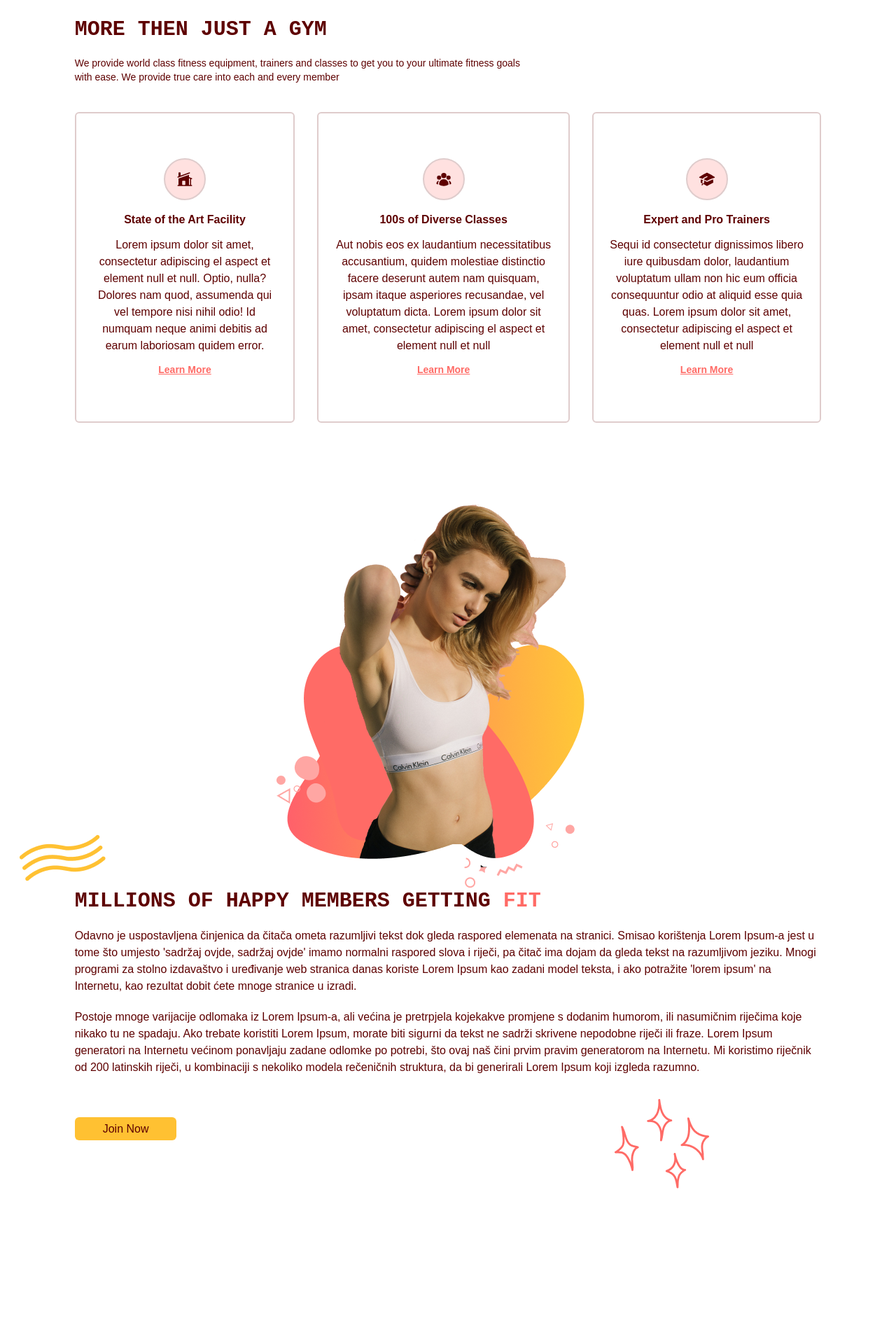
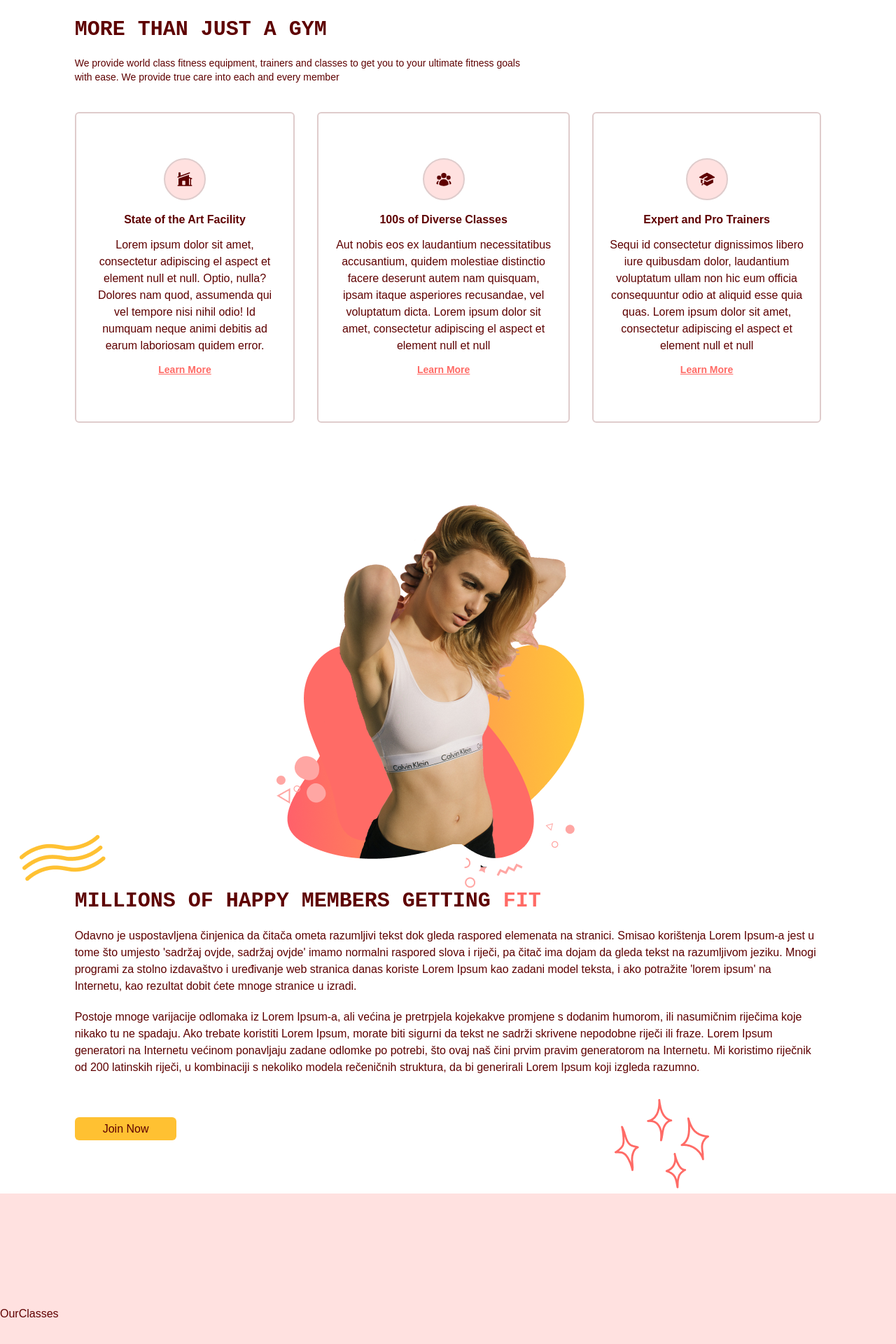
Before and after one commit to Danny-Kyle/gym-typescript-app, a React (Vite) app: page / in a window 1280 px wide. Shown: the part 876-2796 px from the top of the page at 70% size. Before the commit the page ends 2581 px from the top, so only its background shows below. Built offline with nearby package versions, Linux system fonts and the light colour scheme.

Commit message:
ouclasses

```diff
--- a/src/App.tsx
+++ b/src/App.tsx
@@ -1,7 +1,7 @@
 import Navbar from "@/scenes/Navbar"
 import Home from "@/scenes/Home"
 import Benefits from "@/scenes/Benefits"
-// import OurClasses from "@/scenes/OurClasses"
+import OurClasses from "@/scenes/OurClasses"
 import { useEffect, useState } from "react"
 import { SelectedPage } from "@/shared/types"
 
@@ -26,7 +26,7 @@
      <Navbar topOfPage={topOfPage} selectedPage={selectedPage} setSelectedPage={setSelectedPage}/>
      <Home setSelectedPage={setSelectedPage}/>
      <Benefits setSelectedPage={setSelectedPage}/>
-     {/* <OurClasses setSelectedPage={setSelectedPage}/> */}
+     <OurClasses setSelectedPage={setSelectedPage}/>
     </div>
   )
 }
--- a/src/scenes/Benefits/index.tsx
+++ b/src/scenes/Benefits/index.tsx
@@ -55,7 +55,7 @@
               visible: {opacity: 1, x: 0}
           }}
         className="md:my-5 md:w-3/5 ">
-          <HText>MORE THEN JUST A GYM</HText>
+          <HText>MORE THAN JUST A GYM</HText>
           <p className="my-5 text-sm">
             We provide world class fitness equipment, trainers and classes to
             get you to your ultimate fitness goals with ease. We provide true
--- /dev/null
+++ b/src/scenes/OurClasses/index.tsx
@@ -0,0 +1,21 @@
+import { SelectedPage } from '../../shared/types';
+import image1 from "@/assets/image1.png"
+import image2 from "@/assets/image2.png"
+import image3 from "@/assets/image3.png"
+import image4 from "@/assets/image4.png"
+import image5 from "@/assets/image5.png"
+import image6 from "@/assets/image6.png"
+
+type Props = {
+    setSelectedPage: (value: SelectedPage) => void;
+}
+
+const OurClasses = ({setSelectedPage}: Props) => {
+    return (
+        <section id="ourclasses" className='w-full bg-primary-100 py-40 '>
+            OurClasses
+        </section>
+    )
+}
+
+export default OurClasses;
```
